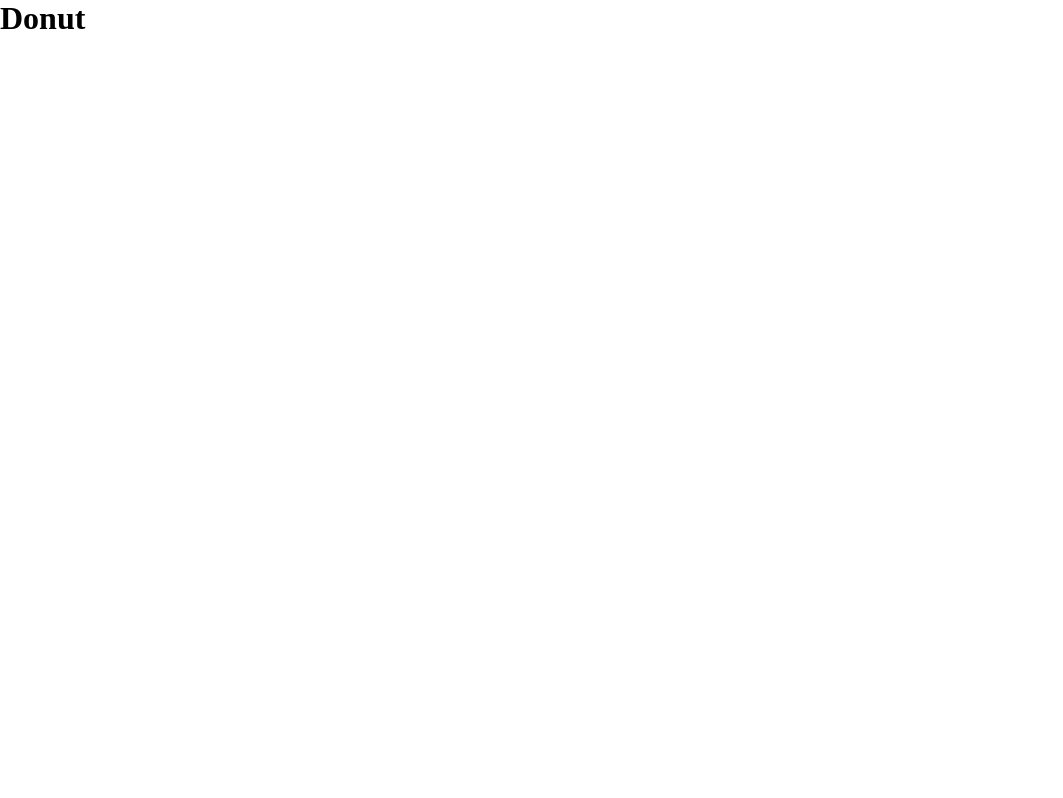
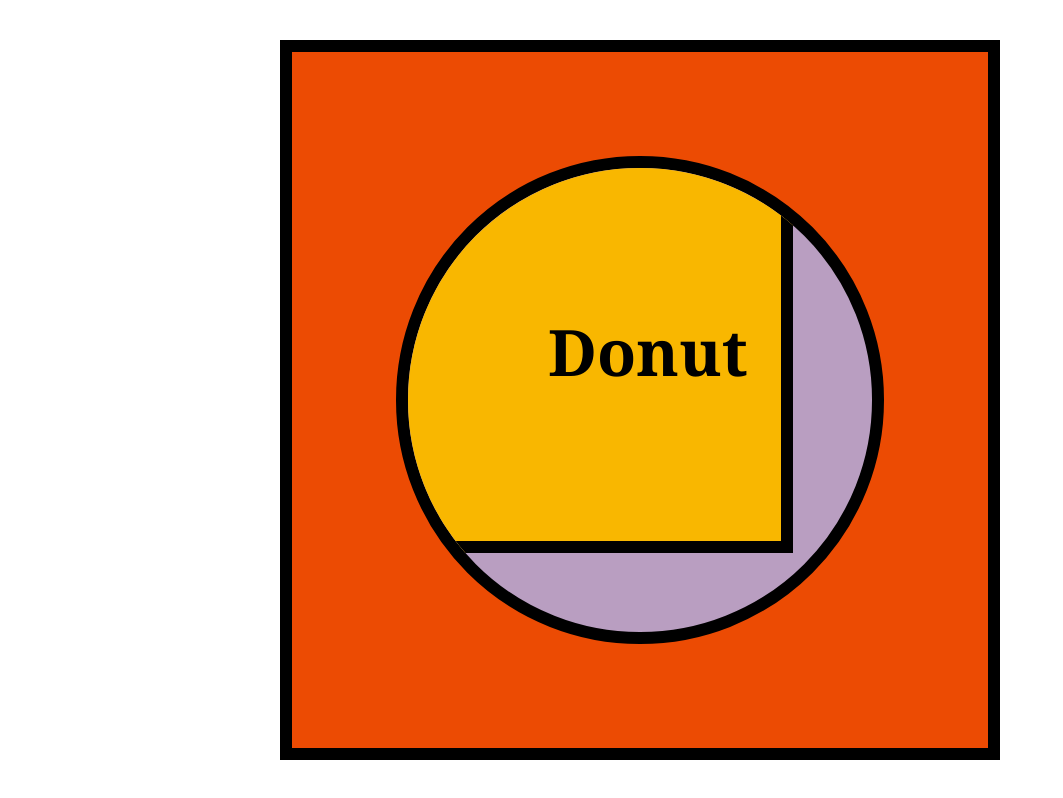
Before and after one commit to Kyano-Moris/Webtech, a plain HTML site: page labo-03/donut/index.html in a window 1280 px wide. Shown: the whole page, without its empty margins (0-1063 px from the left). Drawn offline with Linux system fonts and the light colour scheme.

Commit message:
oefening 4 is klaar

```diff
--- a/labo-03/donut/css/stijl.css
+++ b/labo-03/donut/css/stijl.css
@@ -1,8 +1,46 @@
 /* stijl.css - labo 3, donut (reset.css is linked before this file) */
 
-/* === tokens === */
-:root {
+
+body {
+    margin: 0;
+}
+
+main {
+    width: 90vh;
+    height: 90vh;
+    margin: 5vh auto;
+    background-color: #ec4b03;
+    border: 0.75rem solid black;
+    box-sizing: border-box;
+    overflow: hidden;
 
 }
 
-/* === your rules === */
+main div {
+    width: 70%;
+    height: 70%;
+    margin: 15%;
+    background-color: #b99ec1;
+    border: 0.75rem solid black;
+    border-radius: 50%;
+    box-sizing: border-box;
+    overflow: hidden;
+
+}
+
+h1 {
+    width: 90%;
+    height: 90%;
+    margin: -7%;
+    background-color: #f9b700;
+    border: 0.75rem solid black;
+    box-sizing: border-box;
+    font-family: Georgia, serif;
+    font-size: 4rem;
+    font-weight: bold;
+    text-align: center;
+    padding: 10rem;
+}
+
+
+}
```
Also changed, not shown: 1 other file.
